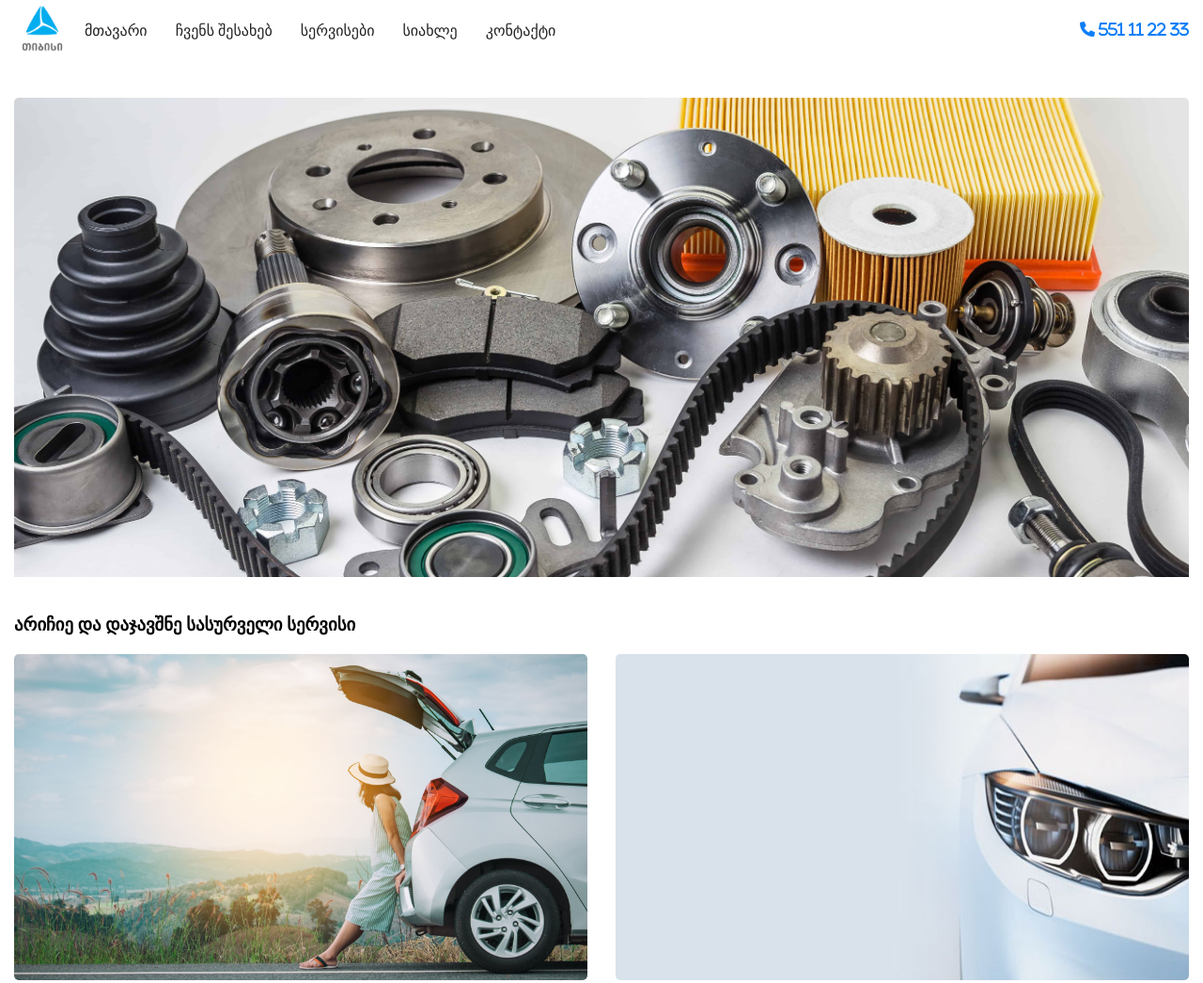
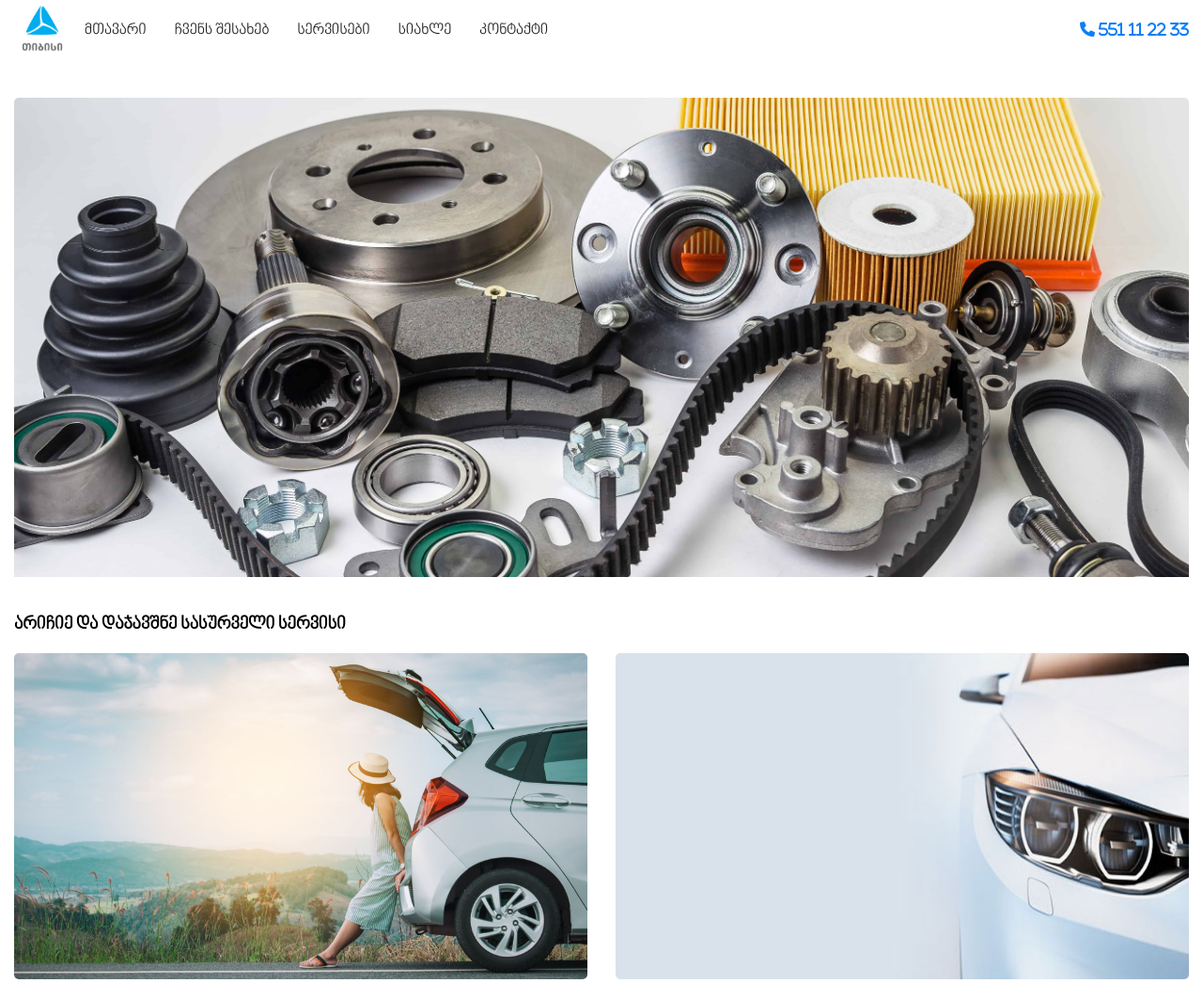
Before and after one commit to nikol2025/service-webapp01, a plain HTML site: page index.html in a window 1280 px wide. Shown: the top 1046 px of the page at 94% size. Drawn offline with Linux system fonts and the light colour scheme; a web font is replaced by a local one.

Commit message:
Update style.css

```diff
--- a/assets/css/style.css
+++ b/assets/css/style.css
@@ -1,4 +1,4 @@
-@font-face{font-family:'bpgninomtavr';src:url('assets/css/bpg_nino_mtavruli_normal.ttf');}
+@font-face{font-family:'bpgninomtavr';src:url('bpg_nino_mtavruli_normal.ttf');}
 *{
 margin:0;
 padding:0;
```
